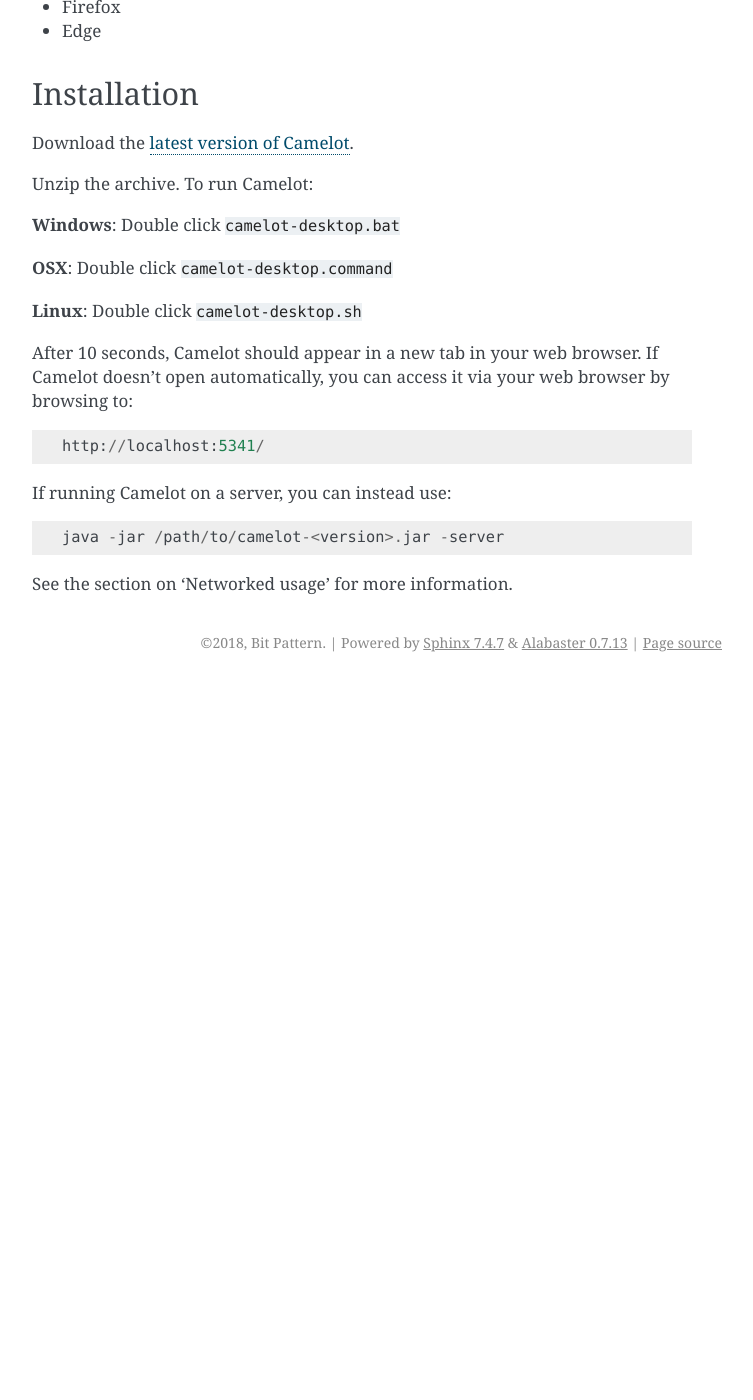
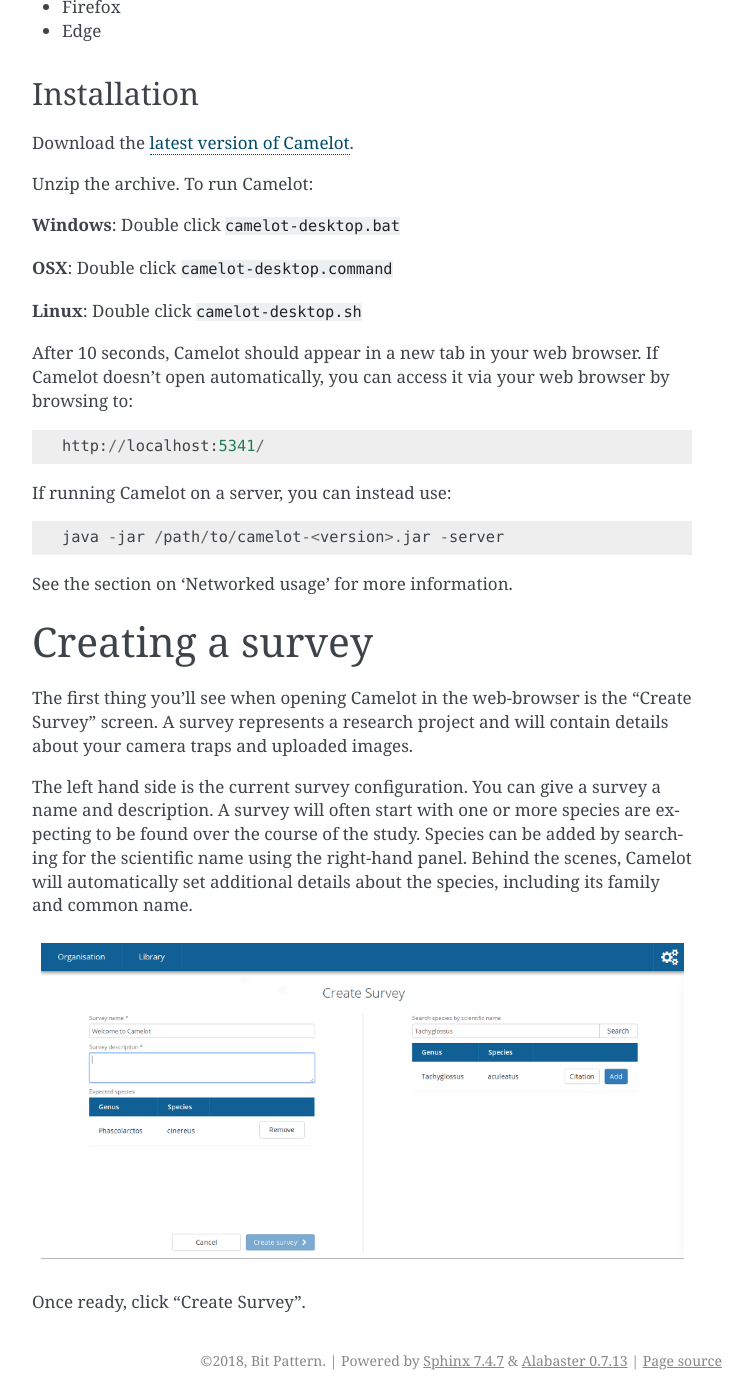
Before and after one commit to heidihendry/camelot, a Sphinx documentation site: the page built from doc/gettingstarted.rst, in a window 1280 px wide and 1400 px high, scrolled down 672 px. Shown: the whole window, without its empty margins (388-1141 px from the left). Built offline with Sphinx 7.4.7, drawn with Linux system fonts in a browser that asks for light colours; before the commit the page ends 1354 px from its top, so only the background shows below that.

Commit message:
Update survey section of manual

```diff
--- a/doc/gettingstarted.rst
+++ b/doc/gettingstarted.rst
@@ -63,3 +63,24 @@
     java -jar /path/to/camelot-<version>.jar -server
 
 See the section on 'Networked usage' for more information.
+
+
+Creating a survey
+-----------------
+
+The first thing you'll see when opening Camelot in the web-browser is the
+"Create Survey" screen.  A survey represents a research project and will
+contain details about your camera traps and uploaded images.
+
+The left hand side is the current survey configuration. You can give a
+survey a name and description. A survey will often start with one or
+more species are expecting to be found over the course of the study.
+Species can be added by searching for the scientific name using the
+right-hand panel. Behind the scenes, Camelot will automatically set
+additional details about the species, including its family and common
+name.
+
+.. figure:: screenshot/survey-create.png
+   :alt:
+
+Once ready, click "Create Survey".
--- a/doc/index.rst
+++ b/doc/index.rst
@@ -8,7 +8,6 @@
    introduction
    gettingstarted
    terminology
-   survey
    yourorganisation
    surveymanagement
    library
```
Also changed, not shown: doc/survey.rst (deleted, +0 -36 lines).
